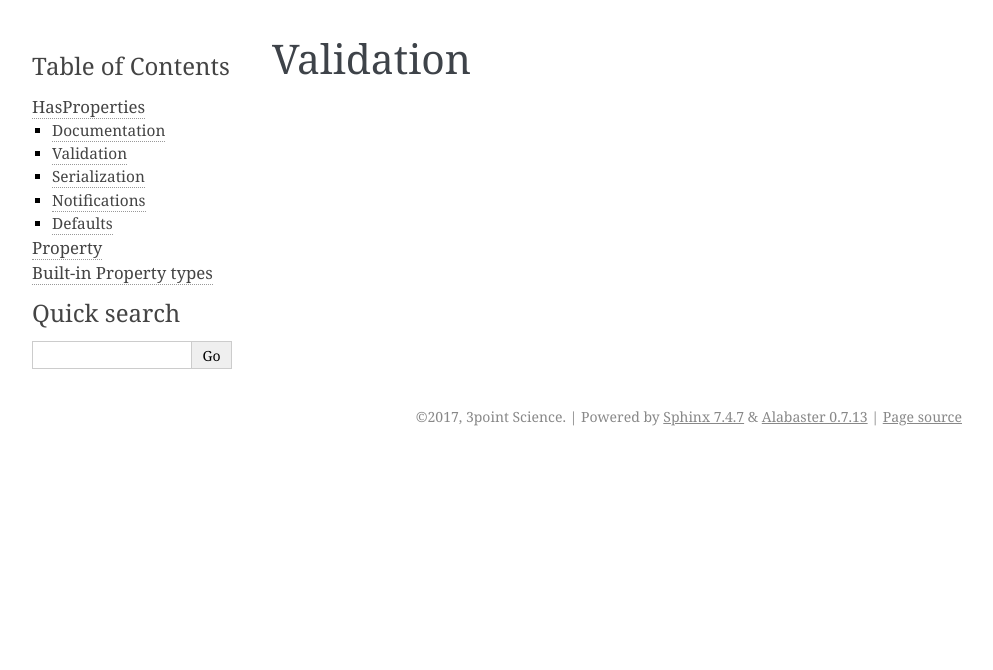
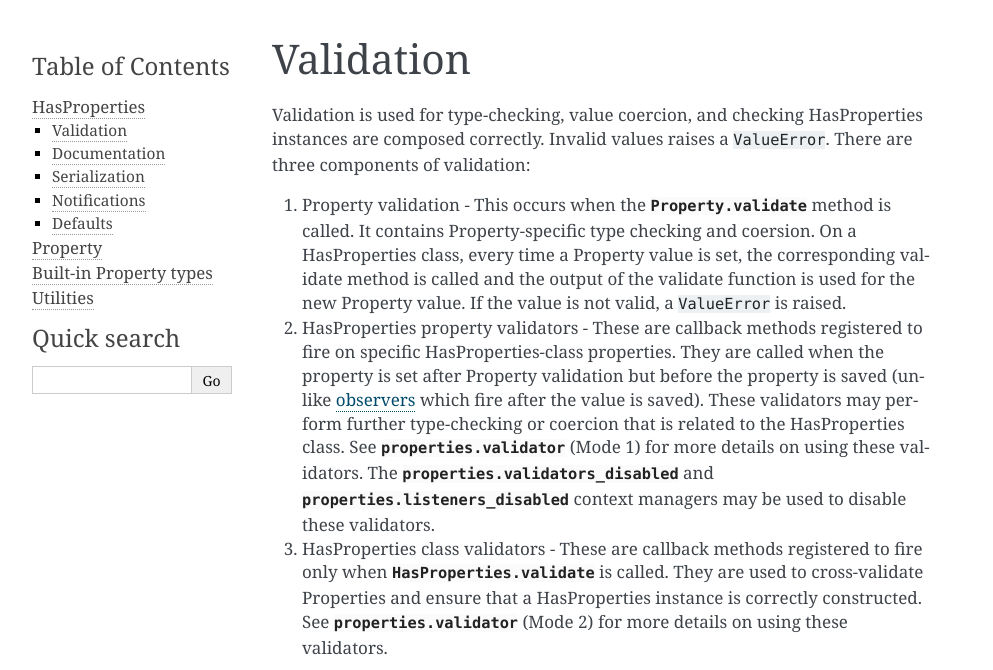
Before and after one commit to seequent/properties, a Sphinx documentation site: the page built from docs/content/validation.rst, in a window 1280 px wide. Shown: the top 670 px of the page, without its empty margins (148-1141 px from the left). Built offline with Sphinx 7.4.7, drawn with Linux system fonts in a browser that asks for light colours; grey boxes are pictures that could not be loaded.

Commit message:
Updates to property/handler/util/etc docs

```diff
--- a/docs/content/hasproperties.rst
+++ b/docs/content/hasproperties.rst
@@ -10,9 +10,9 @@ HasProperties
 
 **HasProperties Features**
 
+* :ref:`validation` -
+
 * :ref:`documentation` -
-
-* :ref:`validation` -
 
 * :ref:`serialization` -
 
@@ -24,8 +24,8 @@ HasProperties
     :maxdepth: 2
     :hidden:
 
+    ./validation
     ./documentation
-    ./validation
     ./serialization
     ./notifications
     ./defaults
--- a/docs/content/validation.rst
+++ b/docs/content/validation.rst
@@ -2,3 +2,38 @@
 
 Validation
 ==========
+
+Validation is used for type-checking, value coercion, and checking
+HasProperties instances are composed correctly. Invalid values raises a
+:code:`ValueError`. There are three components of validation:
+
+1. Property validation - This occurs when the
+   :class:`Property.validate <properties.Property.validate>`
+   method is called. It contains Property-specific type checking and
+   coersion. On a HasProperties class, every time a Property value
+   is set, the corresponding validate method is called and the output of
+   the validate function is used for the new Property value. If the value is not
+   valid, a :code:`ValueError` is raised.
+
+2. HasProperties property validators - These are callback methods registered
+   to fire on specific HasProperties-class properties. They are called when the
+   property is set after Property validation but before the property is
+   saved (unlike :ref:`observers <notifications>` which fire after the
+   value is saved). These validators may perform further type-checking or
+   coercion that is related to the HasProperties class. See
+   :class:`properties.validator` (Mode 1) for more details on using these
+   validators. The :class:`properties.validators_disabled` and
+   :class:`properties.listeners_disabled` context managers may be used to
+   disable these validators.
+
+3. HasProperties class validators - These are callback methods registered to
+   fire only when
+   :class:`HasProperties.validate <properties.HasProperties.validate>` is
+   called. They are used to cross-validate Properties and ensure that
+   a HasProperties instance is correctly constructed. See
+   :class:`properties.validator` (Mode 2) for more details on using these
+   validators.
+
+.. autofunction:: properties.validator
+
+.. autoclass:: properties.validators_disabled
--- a/docs/index.rst
+++ b/docs/index.rst
@@ -13,6 +13,7 @@
     content/hasproperties
     content/property
     content/builtin
+    content/utils
 
 
 Indices and tables
```
Also changed, not shown: docs/content/notifications.rst (+7 -0 lines), docs/content/property.rst (+28 -109 lines), docs/content/utils.rst (added, +12 -0 lines), 2 other files.
